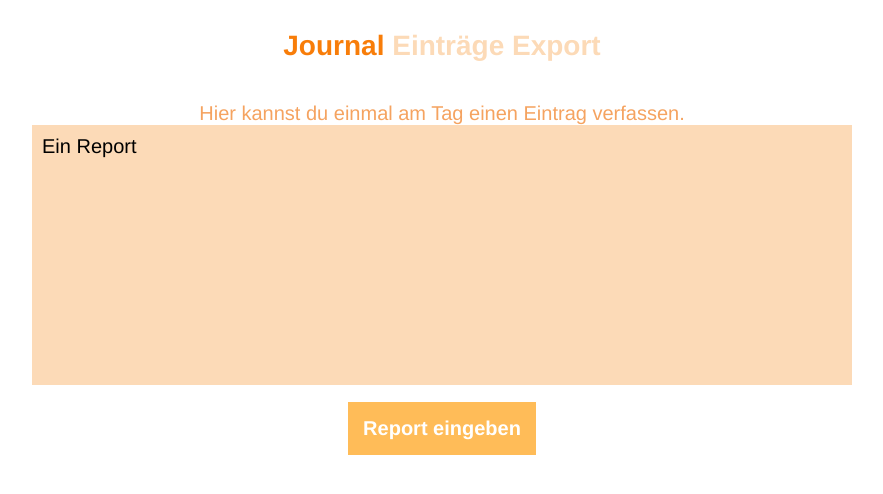
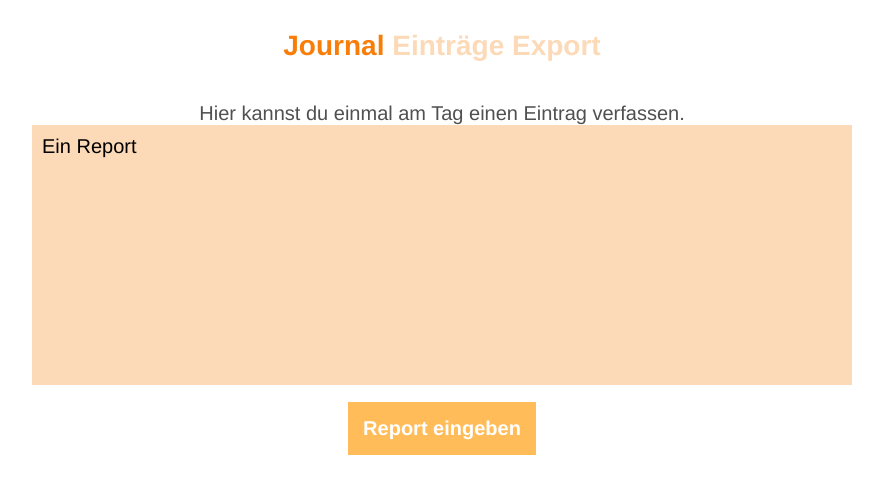
Before and after one commit to auxdevelopment/gratitude-reporter, a Vue app in the folder gratitude-reporter-app/: page /reports in a window 1280 px wide. Shown: the top 494 px of the page, without its empty margins (198-1081 px from the left). Built offline with nearby package versions, Linux system fonts and the light colour scheme; a web font is replaced by a local one.

Commit message:
Color Change
Another color change

```diff
--- a/gratitude-reporter-app/src/App.vue
+++ b/gratitude-reporter-app/src/App.vue
@@ -40,7 +40,7 @@ body {
 }
 
 #app .page .sub-header {
-  color: rgb(245, 163, 96);
+  color: rgb(80, 80, 80);
   font-size: 20px;
 }
 
```
